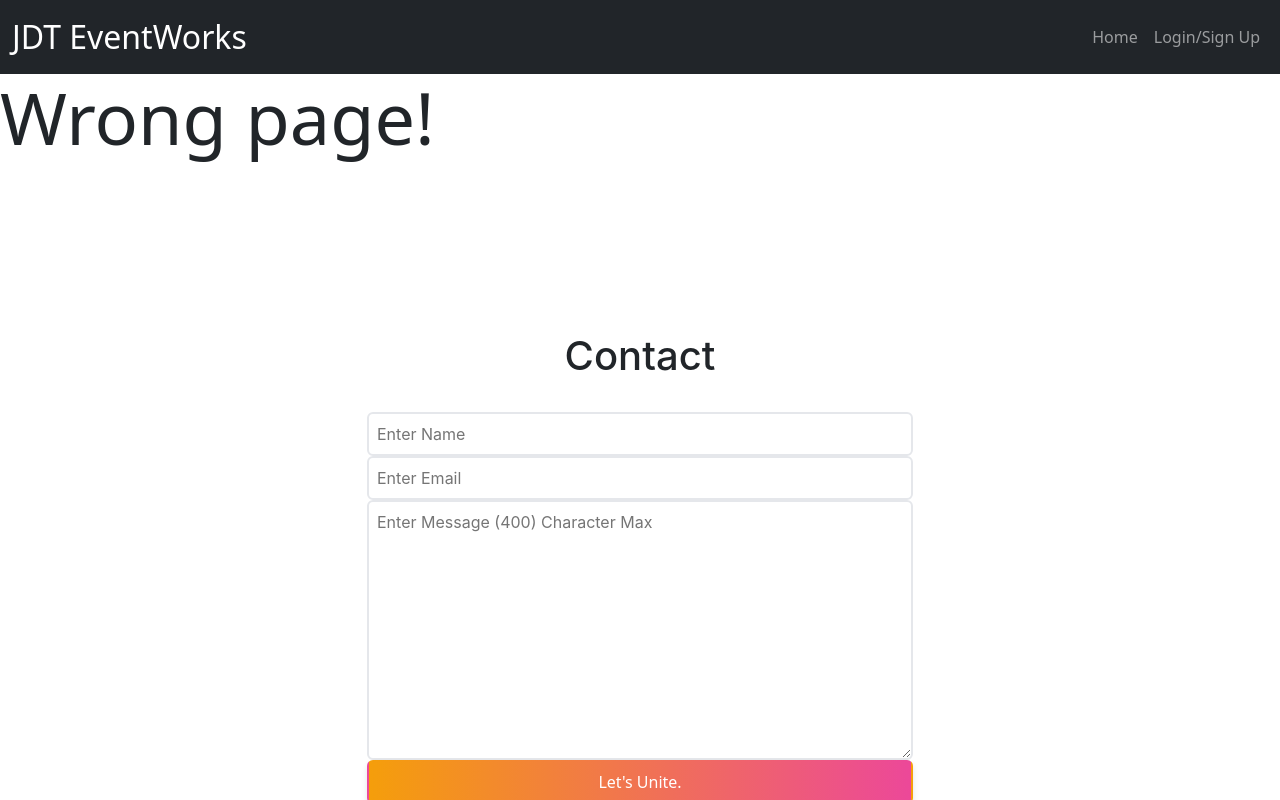
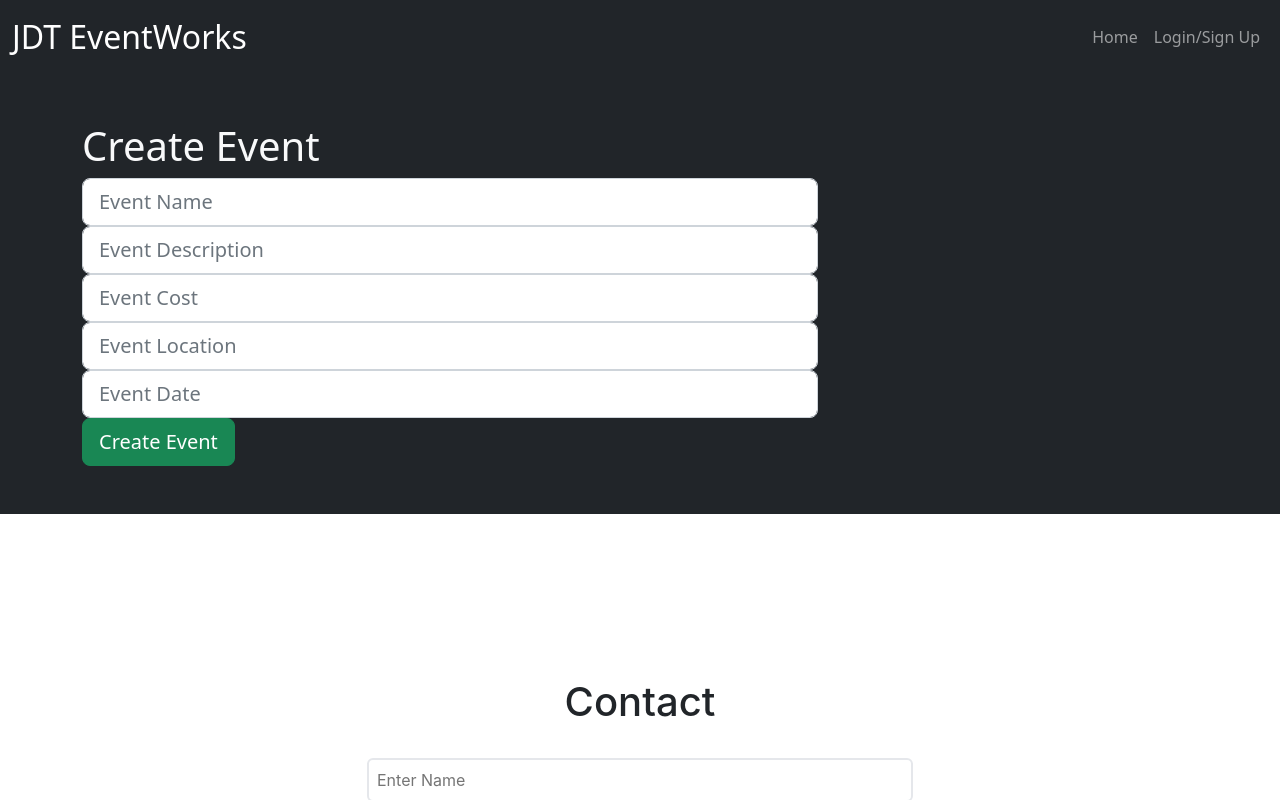
Before and after one commit to ThomasCalle/UTOR-PROJECT-03, a React (Create React App) app in the folder client/: page /createEvent in a window 1280 px wide. Shown: the top 800 px of the page. Built offline with nearby package versions, Linux system fonts and the light colour scheme; a web font is replaced by a local one.

Commit message:
Devarsh's code (create events)

```diff
--- a/client/src/App.js
+++ b/client/src/App.js
@@ -17,6 +17,7 @@ import Navbar from "./components/Navbar";
 import Footer from "./components/Footer";
 import MyEvents from "./components/MyEvents";
 import Contact from "./components/Contact";
+import CreateEvent from "./components/CreateEvent";
 
 // Add a Donation component
 function Donation() {
@@ -60,6 +61,7 @@ function App() {
           <Routes>
             <Route path="/" element={<Home />} />
             <Route path="/myEvents" element={<MyEvents />} />
+            <Route path="/createEvent" element={<CreateEvent />} />
             <Route
               path="*"
               element={<h1 className="display-2">Wrong page!</h1>}
--- /dev/null
+++ b/client/src/components/CreateEvent.js
@@ -0,0 +1,97 @@
+import React, { useState, useEffect } from "react";
+
+import { useQuery, useMutation } from "@apollo/client";
+import { CREATE_EVENT } from "../utils/mutations";
+import { Container, Col, Form, Button, Row } from "react-bootstrap";
+
+const CreateEvent = () => {
+  const [createEvent, { error }] = useMutation(CREATE_EVENT);
+  const [eventInput, setEventInput] = useState({
+    title: "",
+    description: "",
+    cost: "",
+    location: "",
+    date: "",
+  });
+  const handleFormSubmit = async (event) => {
+    event.preventDefault();
+    createEvent({
+      variables: {
+        title: eventInput.title,
+        description: eventInput.description,
+        cost: eventInput.cost,
+        location: eventInput.location,
+        date: eventInput.date,
+      },
+    });
+  };
+
+  return (
+    <div className="text-light bg-dark p-5">
+      <Container>
+        <h1>Create Event</h1>
+        <Form onSubmit={handleFormSubmit}>
+          <Row>
+            <Col xs={12} md={8}>
+              <Form.Control
+                name="title"
+                value={eventInput.title}
+                onChange={(e) =>
+                  setEventInput({ ...eventInput, title: e.target.value })
+                }
+                type="text"
+                size="lg"
+                placeholder="Event Name"
+              />
+              <Form.Control
+                name="description"
+                value={eventInput.description}
+                onChange={(e) =>
+                  setEventInput({ ...eventInput, description: e.target.value })
+                }
+                type="text"
+                size="lg"
+                placeholder="Event Description"
+              />
+              <Form.Control
+                name="cost"
+                value={eventInput.cost}
+                onChange={(e) =>
+                  setEventInput({ ...eventInput, cost: e.target.value })
+                }
+                type="text"
+                size="lg"
+                placeholder="Event Cost"
+              />
+              <Form.Control
+                name="location"
+                value={eventInput.location}
+                onChange={(e) =>
+                  setEventInput({ ...eventInput, location: e.target.value })
+                }
+                type="text"
+                size="lg"
+                placeholder="Event Location"
+              />
+              <Form.Control
+                name="date"
+                value={eventInput.date}
+                onChange={(e) =>
+                  setEventInput({ ...eventInput, date: e.target.value })
+                }
+                type="text"
+                size="lg"
+                placeholder="Event Date"
+              />
+              <Button type="submit" variant="success" size="lg">
+                Create Event
+              </Button>
+            </Col>
+          </Row>
+        </Form>
+      </Container>
+    </div>
+  );
+};
+
+export default CreateEvent;
--- a/client/src/components/MyEvents.js
+++ b/client/src/components/MyEvents.js
@@ -70,10 +70,10 @@ const MyEvents = () => {
                   </Row>
                 </Container>
               </div>
-              {/* remember to link add event properly */}
+              {/* links to create event on click */}
               <Button
                 as={Link}
-                to="/addEvent"
+                to="/createEvent"
                 variant="primary"
                 className="rounded-circle d-flex justify-content-center align-items-center"
                 style={{
```
Also changed, not shown: client/src/components/NewEvent.js (deleted, +0 -52 lines).
